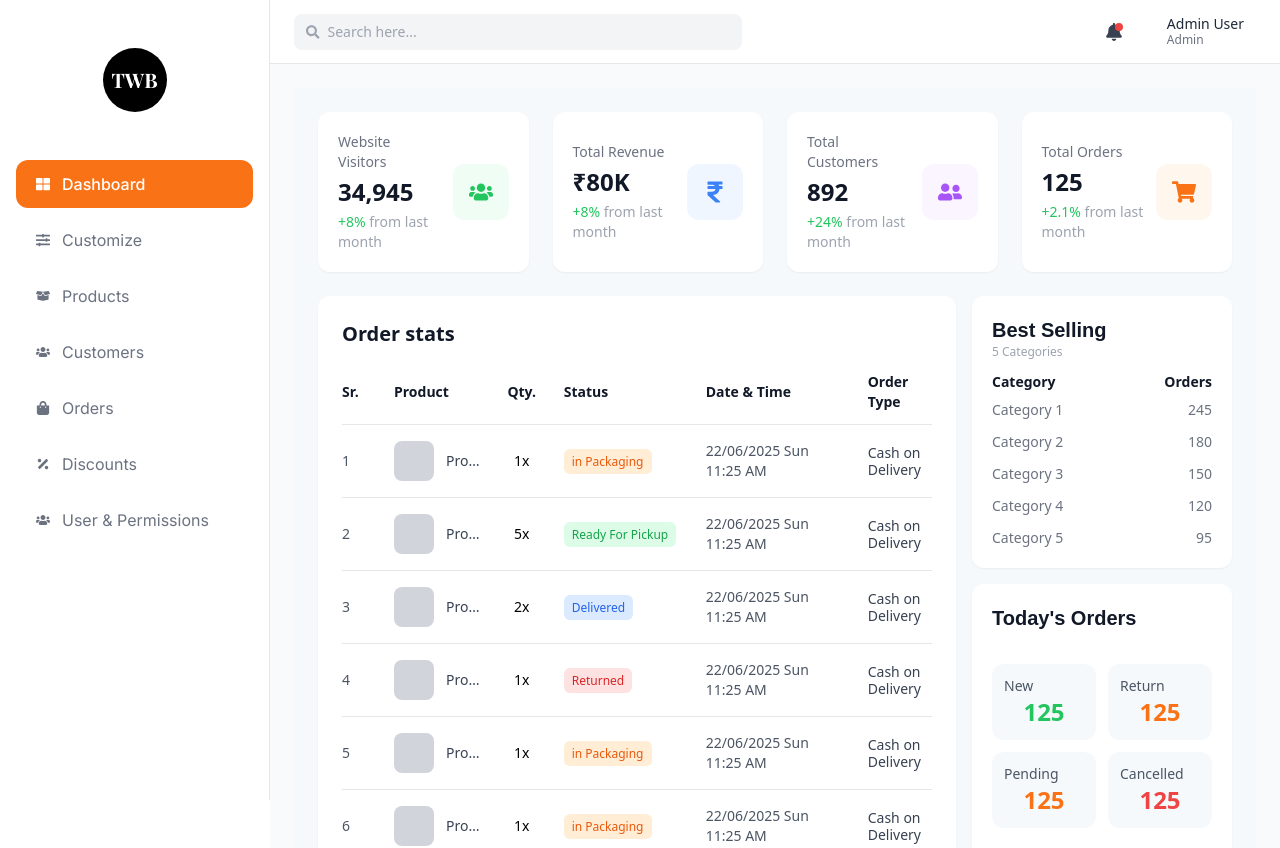
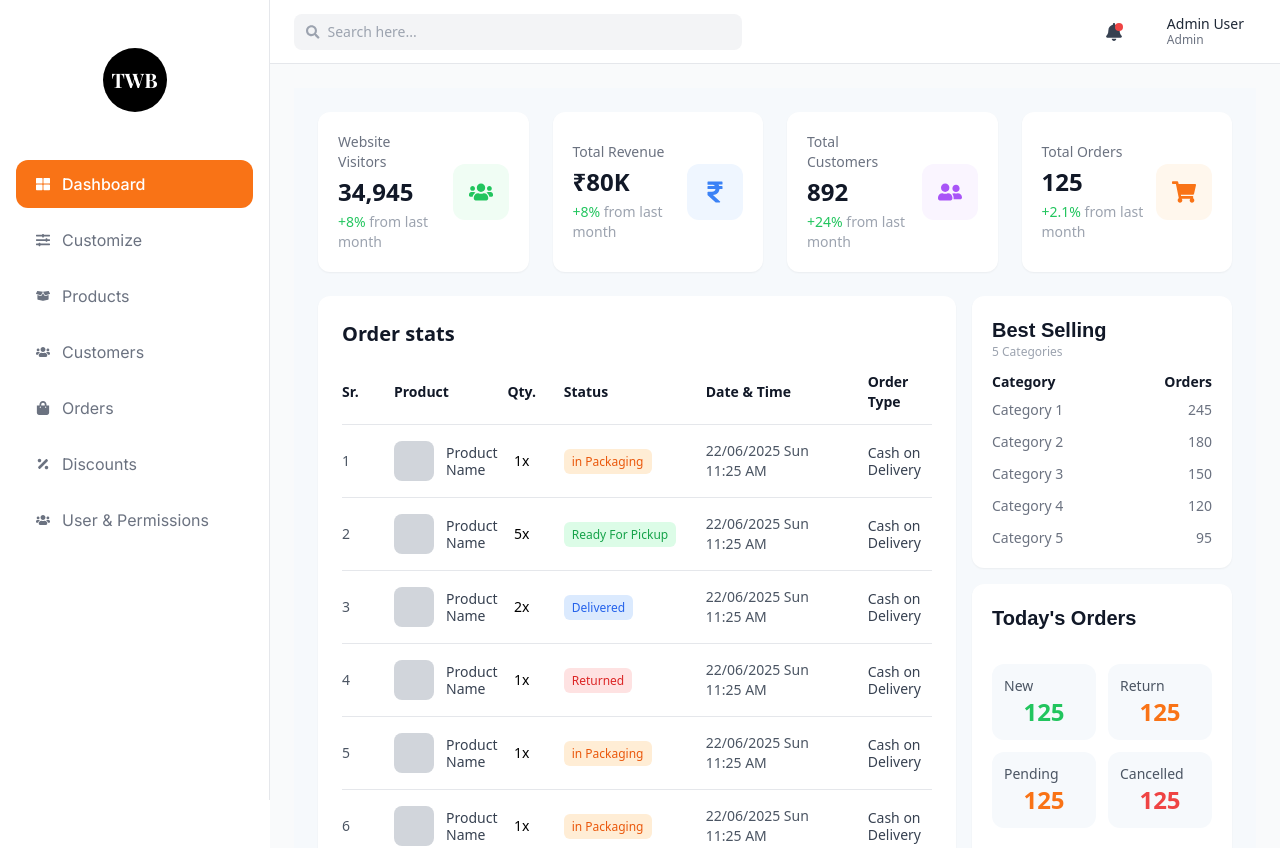
Before and after one commit to REENA-23/Dashboard, a React (Vite) app: page /dashboard in a window 1280 px wide. Shown: the top 848 px of the page. Built offline with nearby package versions, Linux system fonts and the light colour scheme; a web font is replaced by a local one.

Commit message:
Replaced old code

```diff
--- a/src/page-dashboard/dashboard-components/OrderStats.jsx
+++ b/src/page-dashboard/dashboard-components/OrderStats.jsx
@@ -45,7 +45,7 @@ export default function OrderStats() {
               {/* Product */}
               <div className="flex items-center gap-3 min-w-0">
                 <div className="w-10 h-10 rounded-lg bg-gray-300 shrink-0" />
-                <span className="text-gray-700 truncate">{order.product}</span>
+                <span className="text-gray-700 leading-tight">{order.product}</span>
               </div>
 
               {/* Qty */}
```
